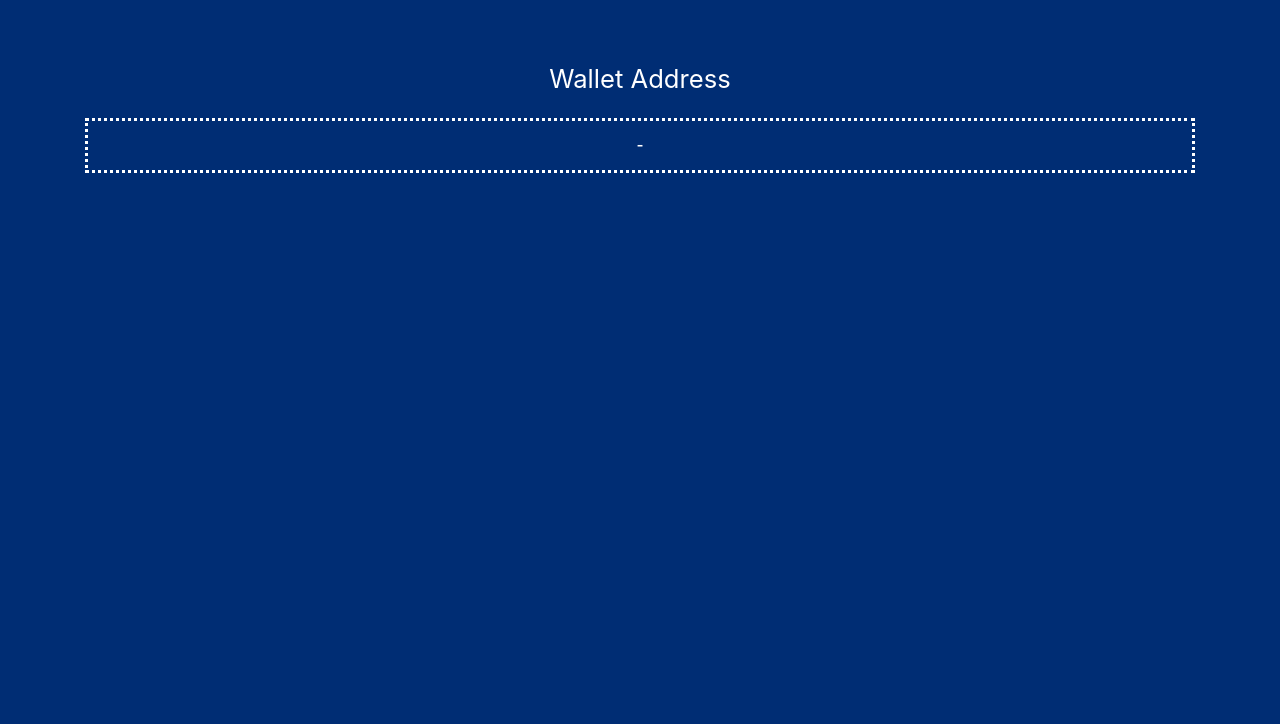
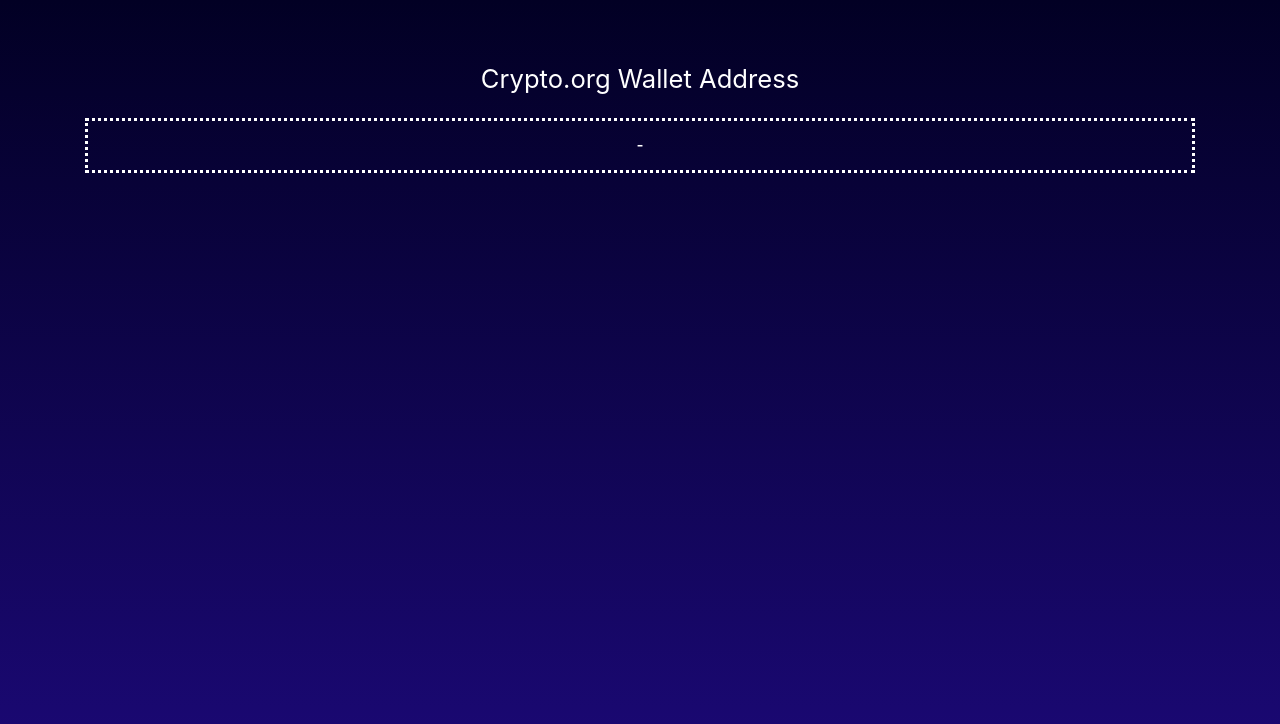
Before and after one commit to giansalex/cro-keplr, a website: page index.html in a window 1280 px wide. Drawn offline with nearby package versions, Linux system fonts and the light colour scheme.

Commit message:
Change background

```diff
--- a/index.html
+++ b/index.html
@@ -10,8 +10,10 @@
         <link rel="icon" href="https://crypto.org/favicon.png" type="image/x-icon">
         <link rel="stylesheet" href="https://stackpath.bootstrapcdn.com/bootstrap/4.5.0/css/bootstrap.min.css" integrity="sha384-9aIt2nRpC12Uk9gS9baDl411NQApFmC26EwAOH8WgZl5MYYxFfc+NcPb1dKGj7Sk" crossorigin="anonymous">
         <style>
+            html { height: 100%;}
             body {
-                background-color: #002d74;
+                background: rgb(2,0,36);
+                background: linear-gradient(180deg, rgba(2,0,36,1) 0%, rgba(28,9,121,1) 100%, rgba(0,212,255,1) 100%);
                 color: #FFF;
                 text-align: center;
             }
@@ -36,7 +38,7 @@
     <body>
         <div id="app">
             <div class="container-sm">
-                <div class="title">Wallet Address</div>
+                <div class="title">Crypto.org Wallet Address</div>
                 <div id="address">-</div>
             </div>
         </div>
```
